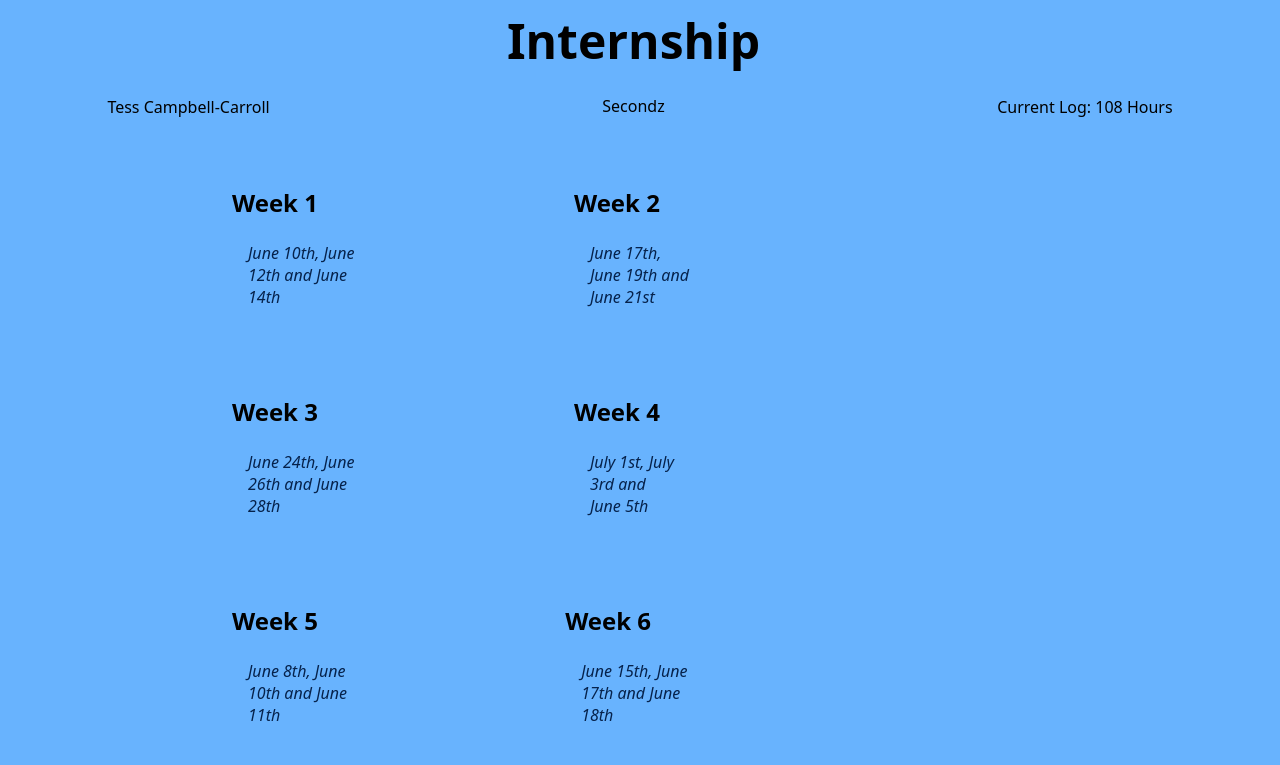
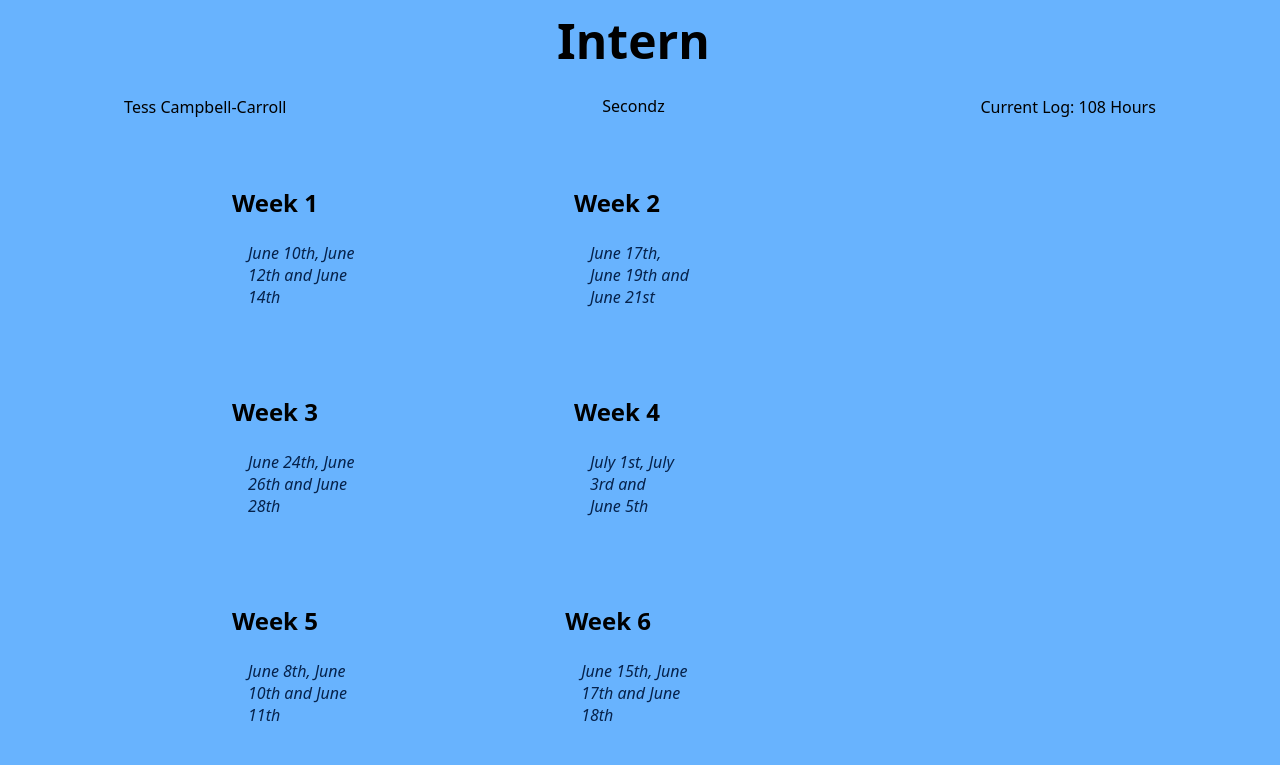
Before and after one commit to tesssalinger/Internship-, a plain HTML site: page index.html in a window 1280 px wide. Drawn offline with Linux system fonts and the light colour scheme; a web font is replaced by a local one.

Commit message:
Update index.html

```diff
--- a/index.html
+++ b/index.html
@@ -21,7 +21,7 @@
         <header>
             <div class="infoContainer">
                 <div class="infoItem infoName"><span class="scuff"><br><br><br><br></span>Tess Campbell-Carroll</div>
-                <div class="infoItem infoTitle"><div class="title"> Internship</div><span class="scuff"><br></span>Secondz</div>
+                <div class="infoItem infoTitle"><div class="title"> Intern</div><span class="scuff"><br></span>Secondz</div>
                 <div class="infoItem infoHours"><span class="scuff"><br><br><br><br></span>Current Log: 108 Hours</div></div>
         </header>
 
```
